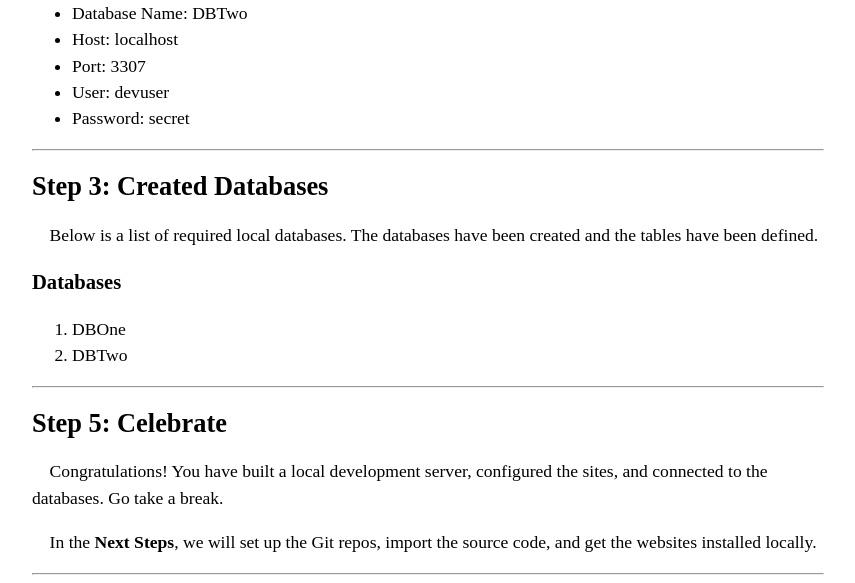
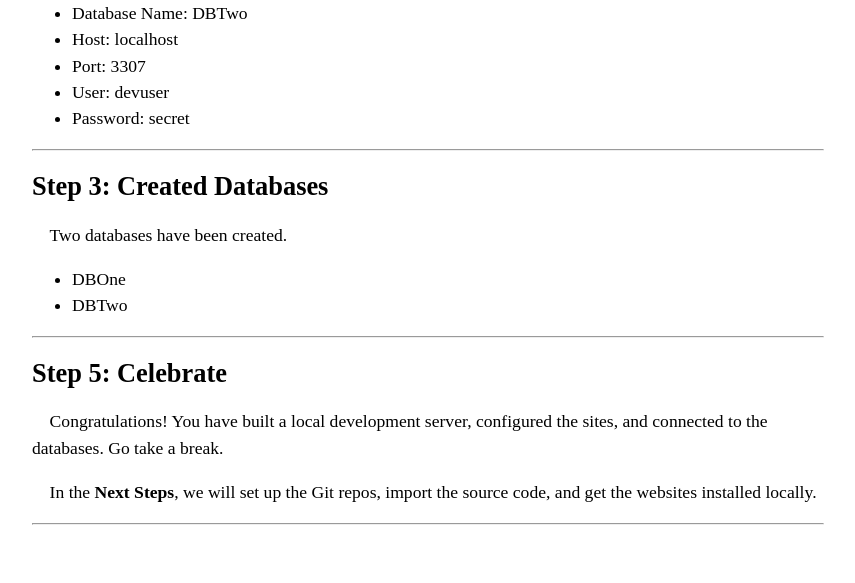
Before and after one commit to bravepinata/docker-lemp, a PHP site: page / in a window 1280 px wide. Shown: the part 1024-1607 px from the top of the page, without its empty margins (212-1067 px from the left). After the commit the page ends 1549 px from the top, so only its background shows below. Run offline with PHP 8.4, Linux system fonts and the light colour scheme.

Commit message:
updating the readme instructions

```diff
--- a/src/public/inc/html/50-instructions.php
+++ b/src/public/inc/html/50-instructions.php
@@ -1,13 +1,10 @@
 <h2>Step 3: Created Databases</h2>
 
 <p>
-    &emsp;Below is a list of required local databases. The databases have been created and
-    the tables have been defined.
+    &emsp;Two databases have been created.
 </p>
 
-<h3>Databases</h3>
-
-<ol>
+<ul>
 
 <?  foreach ($dbs as $db) : ?>
 
@@ -15,6 +12,6 @@
 
 <?  endforeach; ?>
 
-</ol>
+</ul>
 
 <hr/>
```
